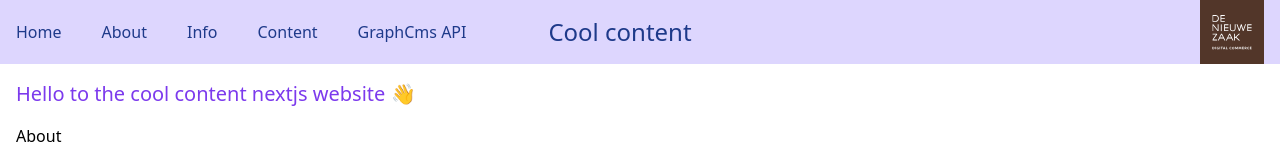
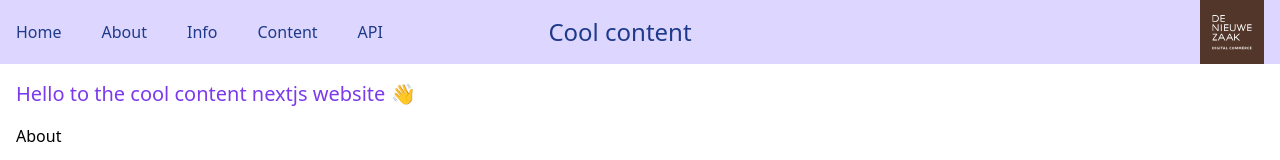
Before and after one commit to pieterdnz/ws-cool-content-site, a Next.js app: page / in a window 1280 px wide. Shown: the top 160 px of the page. Built offline with nearby package versions, Linux system fonts and the light colour scheme; no server answers.

Commit message:
header tweak

```diff
--- a/components/Header.tsx
+++ b/components/Header.tsx
@@ -12,7 +12,7 @@ export const Header = () => (
 					<LinkItem href='/about' title='About' />
 					<LinkItem href='/info' title='Info' />
 					<LinkItem href='/content' title='Content' />
-					<LinkItem href={process.env.NEXT_PUBLIC_GRAPHCMS_URL || ''} title='GraphCms API' />
+					<LinkItem href={process.env.NEXT_PUBLIC_GRAPHCMS_URL || ''} title='API' />
 				</div>
 				<div className='hidden lg:inline-block lg:order-3  w-full lg:w-2/5 lg:text-right'>
 					<img src='/dnz.svg' className='w-16 float-right' />
```
